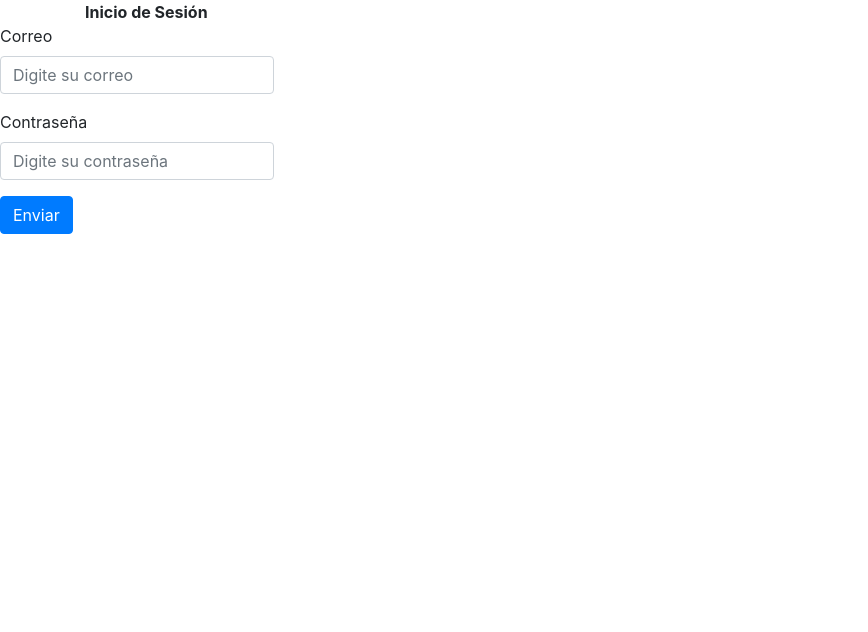
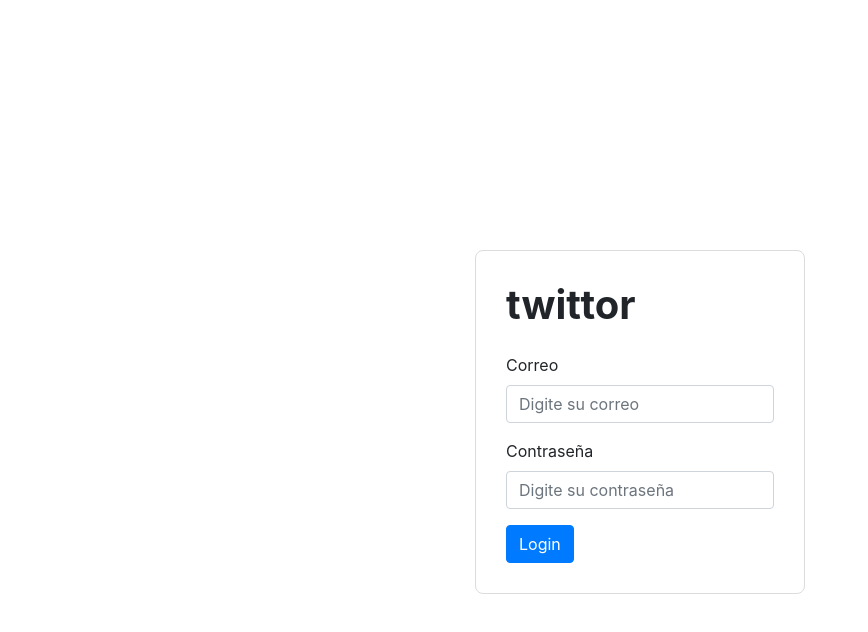
Before and after one commit to jonathanquinterogiraldo/social_media_network, a React (Create React App) app in the folder frontend/client/: page / in a window 1280 px wide. Shown: the top 632 px of the page, without its empty margins (0-868 px from the left). Built offline with nearby package versions, Linux system fonts and the light colour scheme; no server answers.

Commit message:
add styles login component

```diff
--- a/frontend/client/src/App.css
+++ b/frontend/client/src/App.css
@@ -1,7 +1,3 @@
-.App {
-  text-align: center;
-}
-
 .App-logo {
   height: 40vmin;
   pointer-events: none;
@@ -36,7 +32,3 @@
     transform: rotate(360deg);
   }
 }
-
-.Login{
-
-}
--- a/frontend/client/src/components/Login.jsx
+++ b/frontend/client/src/components/Login.jsx
@@ -1,8 +1,9 @@
 import React from "react"
 import axios from 'axios'
-import { Form, Button, Col, Container, Row } from 'react-bootstrap'
+import { Form, Button, Col, Container, Row, FormGroup } from 'react-bootstrap'
 import { useForm } from 'react-hook-form'
 import { useHistory } from 'react-router-dom'
+import '../styles/components/login.css';
 
 const apiUrl = process.env.REACT_APP_API_URL
 
@@ -45,18 +46,12 @@ function Login() {
 
   return (
     <div>
-
-
-      <Form onSubmit={handleSubmit(onSubmit)}>
-        <Container>
-          <Row >
-            <Col><span className='font-weight-bold'>Inicio de Sesión</span></Col>
-          </Row>
-        </Container>
-        <Form.Group className="mb-3">
+      <Form className='login-form' onSubmit={handleSubmit(onSubmit)}>
+        <h1><span className='font-weight-bold'>twittor</span></h1>
+        <Form.Group >
           <Form.Row>
-            <Col sm='auto'>
-              <Form.Label>Correo</Form.Label>
+            <Col>
+              <Form.Label className='mt-3'>Correo</Form.Label>
               <Form.Control id='email'
                 type='email'
                 placeholder='Digite su correo'
@@ -69,7 +64,7 @@ function Login() {
         </Form.Group>
         <Form.Group>
           <Form.Row>
-            <Col sm='auto'>
+            <Col>
               <Form.Label>Contraseña</Form.Label>
               <Form.Control type='password'
                 placeholder='Digite su contraseña'
@@ -80,7 +75,7 @@ function Login() {
             </Col>
           </Form.Row>
         </Form.Group>
-        <Button id='button' type='submit'>Enviar</Button>
+        <Button className='btn-md ' id='button' type='submit'>Login</Button>
       </Form>
     </div>
   )
--- /dev/null
+++ b/frontend/client/src/styles/components/login.css
@@ -0,0 +1,9 @@
+.login-form{
+  height: 100%;
+  border: solid 1px gainsboro;
+  border-radius: 8px;
+  margin: auto;
+  margin-top: 250px;
+  max-width: 330px;
+  padding: 30px;
+}
```
